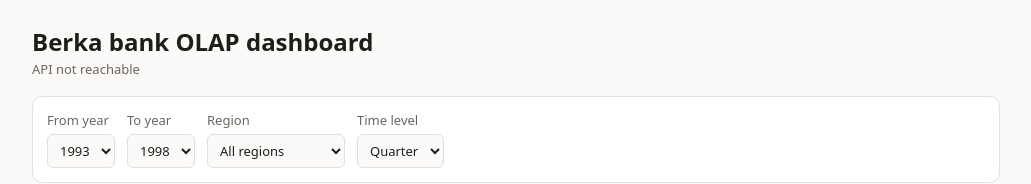
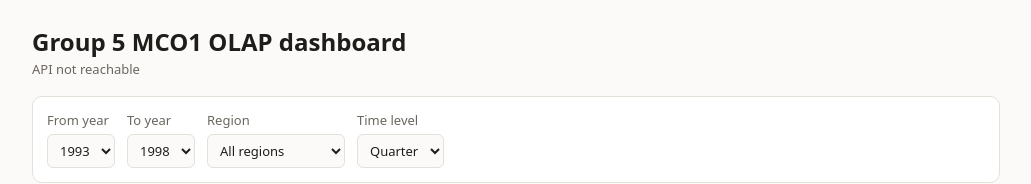
Before and after one commit to renXCk/STADVDB-MCO1, a website: page public/index.html in a window 1280 px wide. Shown: the top 184 px of the page, without its empty margins (124-1155 px from the left). Drawn offline with nearby package versions, Linux system fonts and the light colour scheme; no server answers.

Commit message:
feat: update title in index.html to reflect project name

```diff
--- a/public/index.html
+++ b/public/index.html
@@ -3,7 +3,7 @@
 <head>
 <meta charset="utf-8">
 <meta name="viewport" content="width=device-width, initial-scale=1">
-<title>Berka OLAP Dashboard</title>
+<title>Group 5 MCO1 OLAP Dashboard</title>
 <style>
   :root { --bg:#fbfaf9; --fg:#1f1d1a; --muted:#6b665f; --line:#e4e0da; --accent:#2f6f8f; --panel:#fff; }
   @media (prefers-color-scheme: dark) { :root { --bg:#161513; --fg:#ece8e2; --muted:#9a948b; --line:#2e2b27; --accent:#6bb2d1; --panel:#1d1b19; } }
@@ -23,7 +23,7 @@
 <body>
 <main>
   <div>
-    <h1>Berka bank OLAP dashboard</h1>
+    <h1>Group 5 MCO1 OLAP dashboard</h1>
     <div class="status" id="status">Checking database…</div>
   </div>
 
```
